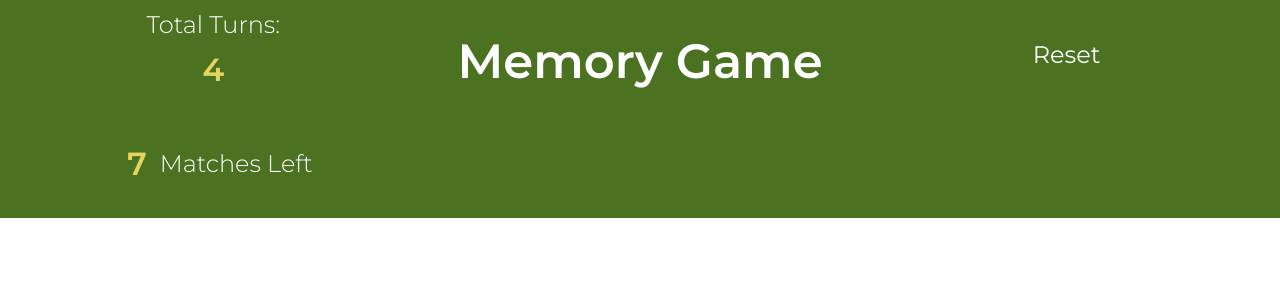
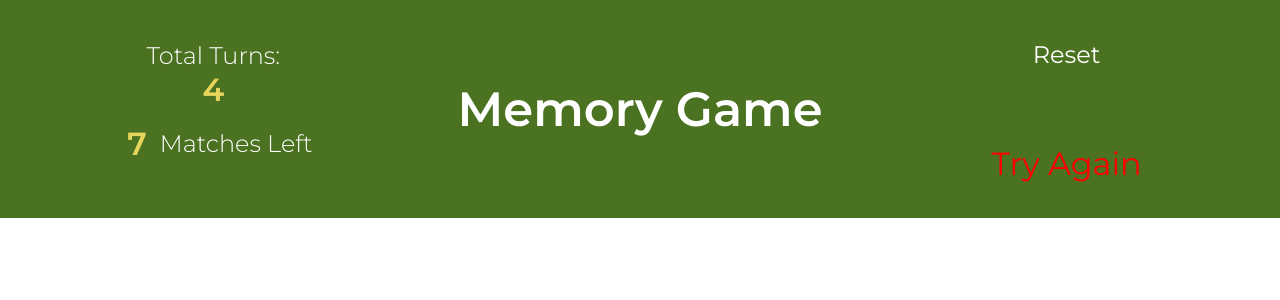
Before and after one commit to benjamhawk/React-Memory-Game, a React (Create React App) app: page / in a window 1280 px wide. Shown: the top 300 px of the page. Built offline with nearby package versions, Linux system fonts and the light colour scheme.

Commit message:
add static right side fo header

```diff
--- a/src/App.tsx
+++ b/src/App.tsx
@@ -1,9 +1,9 @@
 import React from 'react'
 import './App.css';
 import { AppContainer } from './styled-components/AppContainer';
-import { Header } from './components';
 import { ThemeProvider } from 'styled-components';
 import { animalTheme } from './themes';
+import { Header } from './components/Header'
 
 function App () {
   return (
--- /dev/null
+++ b/src/components/Header/FeedbackText.tsx
@@ -0,0 +1,10 @@
+import React from 'react'
+import { FeedbackTextContainer } from './styled-components/FeedbackTextContainer'
+
+export function FeedbackText () {
+  return (
+    <FeedbackTextContainer>
+      Try Again
+    </FeedbackTextContainer>
+  )
+}
--- /dev/null
+++ b/src/components/Header/index.tsx
@@ -0,0 +1,20 @@
+import React from 'react'
+
+import { HeaderContainer } from './styled-components/HeaderContainer'
+import { GameData } from './GameData'
+import { Title } from './styled-components/Title'
+import { ResetButton } from './ResetButton'
+import { FeedbackText } from './FeedbackText'
+
+export function Header () {
+  return (
+    <HeaderContainer>
+      <GameData />
+      <Title>
+        Memory Game
+      </Title>
+      <ResetButton />
+      <FeedbackText />
+    </HeaderContainer>
+  )
+}
--- /dev/null
+++ b/src/components/Header/styled-components/FeedbackTextContainer.tsx
@@ -0,0 +1,12 @@
+import styled from 'styled-components'
+
+export const FeedbackTextContainer = styled.div`
+  display: grid;
+  grid-row: 2/3;
+  grid-column: 3/4;
+  align-content: center;
+  justify-content: center;
+  color: ${props => props.theme.warningColor};
+  font-size: 2rem;
+  font-weight: 400;
+`
--- a/src/components/Header/styled-components/HeaderContainer.tsx
+++ b/src/components/Header/styled-components/HeaderContainer.tsx
@@ -6,7 +6,7 @@ export const HeaderContainer = styled.div`
   grid-column: 1/4;
   grid-template-columns: repeat(3, 1fr);
   grid-template-rows: 1fr 1fr;
-  align-content: center;
+  align-items: center;
   justify-content: center;
   width: 100%;
   height: 100%;
--- a/src/components/index.tsx
+++ /dev/null
@@ -1,19 +0,0 @@
-import React from 'react'
-
-import { HeaderContainer } from './Header/styled-components/HeaderContainer'
-import { GameData } from './Header/GameData'
-import { Title } from './Header/styled-components/Title'
-import { ResetButton } from './Header/ResetButton'
-
-export function Header () {
-  return (
-    <HeaderContainer>
-      <GameData />
-      <Title>
-        Memory Game
-      </Title>
-      <ResetButton />
-      {/* <FeedbackText /> */}
-    </HeaderContainer>
-  )
-}
--- a/src/themes.tsx
+++ b/src/themes.tsx
@@ -3,11 +3,13 @@ export type Theme = {
   fontColor: string
   headerBgColor: string,
   headerDataColor: string
+  warningColor: string
 }
 
 export const animalTheme: Theme = {
   name: 'animal',
   fontColor: '#FFF',
   headerBgColor: '#4B7221',
-  headerDataColor: '#E6D55D'
+  headerDataColor: '#E6D55D',
+  warningColor: 'red'
 }
```
